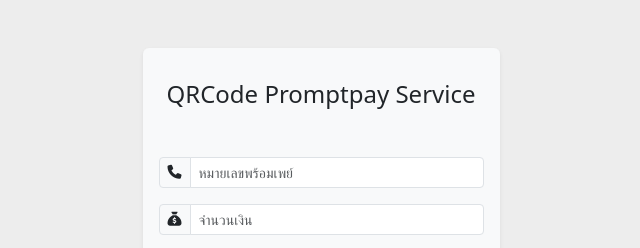
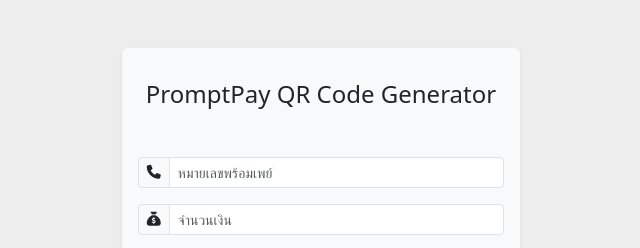
Before and after one commit to HighboyzX/QRCodePromptpay, a website: page index.html in a window 1280 px wide. Shown: the top 248 px of the page, without its empty margins (319-959 px from the left). Drawn offline with nearby package versions, Linux system fonts and the light colour scheme.

Commit message:
fix wording

```diff
--- a/index.html
+++ b/index.html
@@ -25,7 +25,7 @@
     <div class="panel mt-5 shadow-sm p-3 mb-5 bg-body-tertiary rounded">
 
         <div class="header-panel mb-5 mt-3 mx-2">
-            <h4>QRCode Promptpay Service</h4>
+            <h4>PromptPay QR Code Generator</h4>
         </div>
 
         <div class="body-panel">
```
